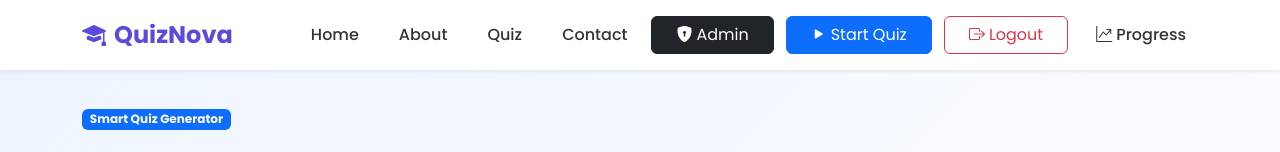
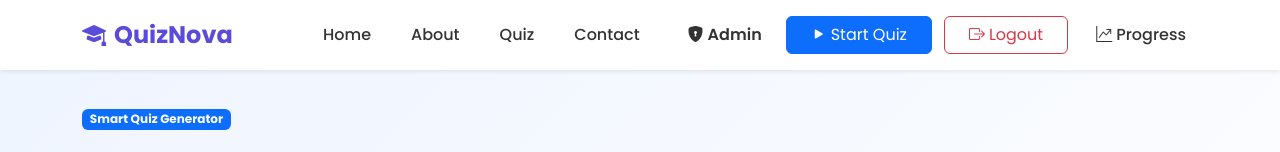
Before and after one commit to sravansaiboyina-art/quiznova-react, a React (Vite) app in the folder frontend/: page /home in a window 1280 px wide. Shown: the top 152 px of the page. Built offline with nearby package versions, Linux system fonts and the light colour scheme; no server answers; sample sign-in values are in the browser's storage.

Commit message:
feat: add visible Admin link to navbar

```diff
--- a/frontend/src/components/Navbar.jsx
+++ b/frontend/src/components/Navbar.jsx
@@ -89,14 +89,12 @@ function Navbar() {
               </Link>
             </li>
 
-            {isAdmin && (
-              <li className="nav-item ms-lg-2 mt-2 mt-lg-0">
-                <Link className="btn btn-dark px-4" to="/admin">
-                  <i className="bi bi-shield-lock-fill me-1"></i>
-                  Admin
-                </Link>
-              </li>
-            )}
+            <li className="nav-item ms-lg-2 mt-2 mt-lg-0">
+              <Link className="nav-link fw-semibold" to="/admin">
+                <i className="bi bi-shield-lock-fill me-1"></i>
+                Admin
+              </Link>
+            </li>
 
             <li className="nav-item ms-lg-2 mt-2 mt-lg-0">
               <Link
```
